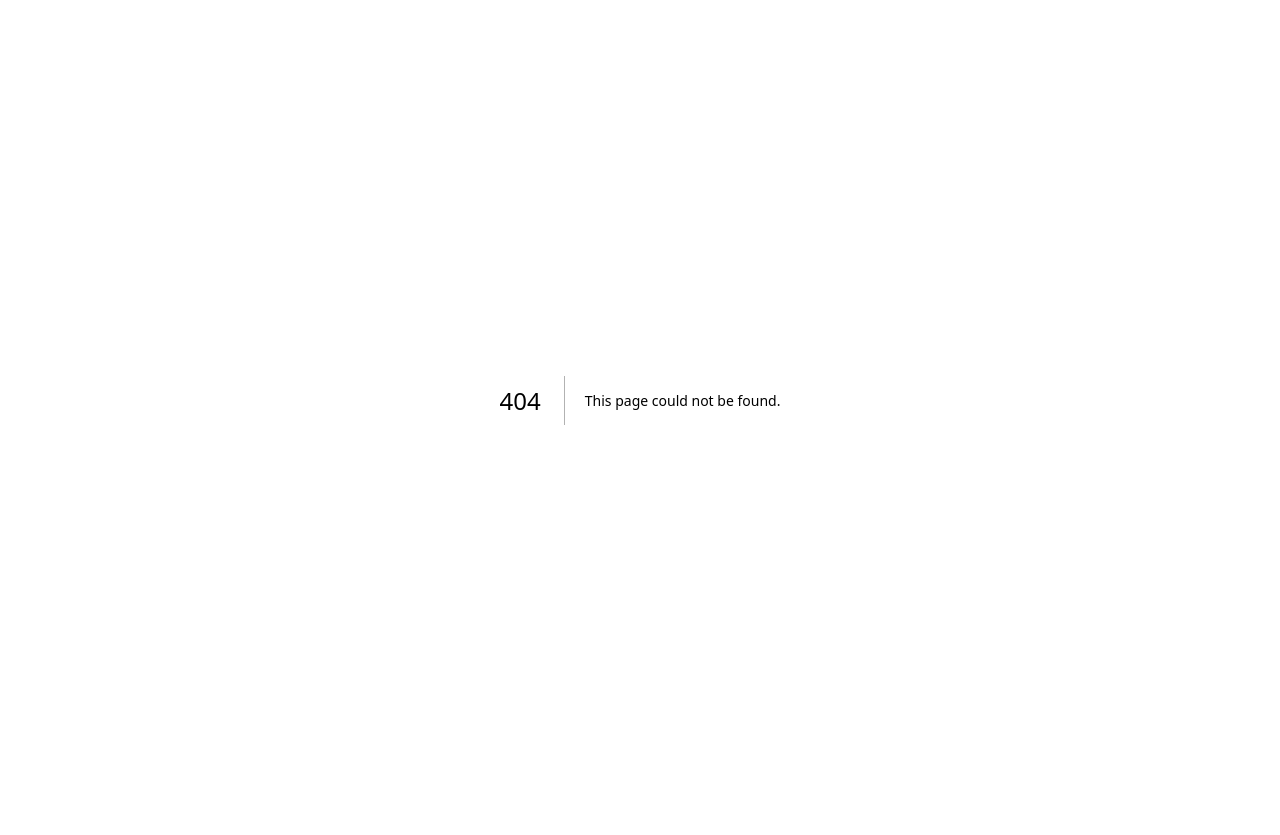
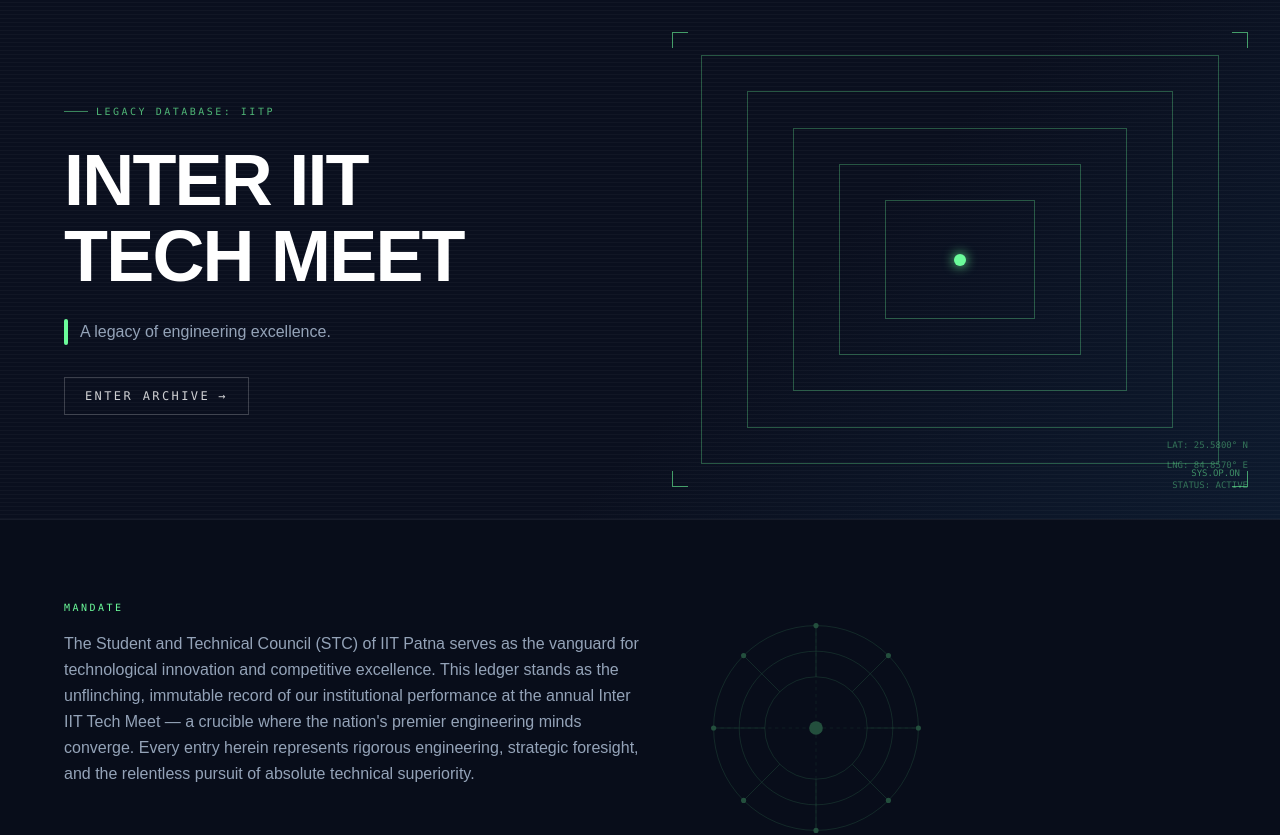
Before and after one commit to Shivanshu08Verma/stc-iitp-website, a Next.js app: page /inter-iit in a window 1280 px wide. Before the commit this address had no page. Shown: the top 835 px of the page. Before the commit the page ends 800 px from the top, so only its background shows below. Built offline with nearby package versions, Linux system fonts and the light colour scheme.

Commit message:
vaibhav ko code push karna nhin aata.

```diff
--- /dev/null
+++ b/app/inter-iit/page.tsx
@@ -0,0 +1,11 @@
+import InterIITPage from "@/components/InterIITPage";
+
+const page = () => {
+  return (
+    <div>
+      <InterIITPage/>
+    </div>
+  )
+}
+
+export default page;
```
